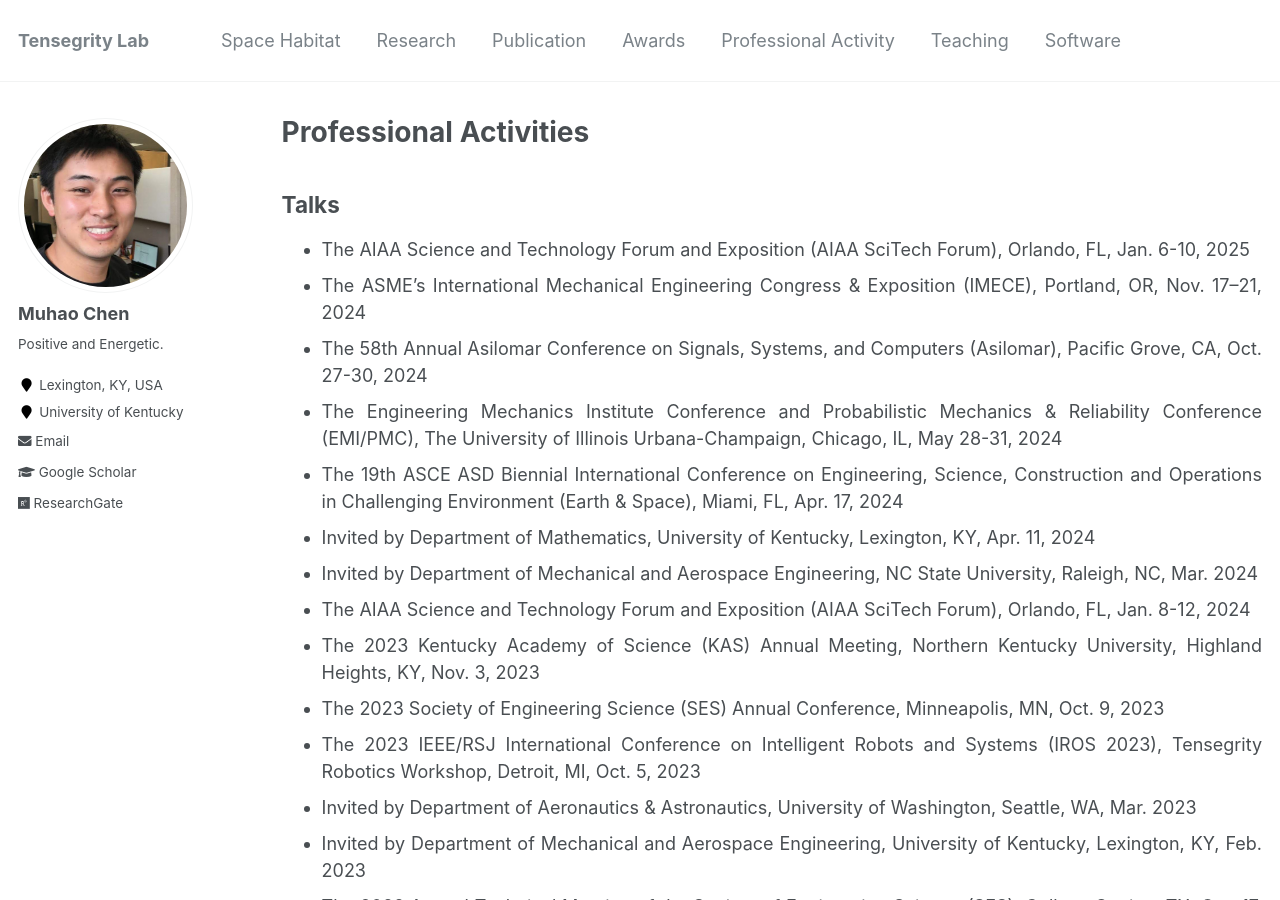
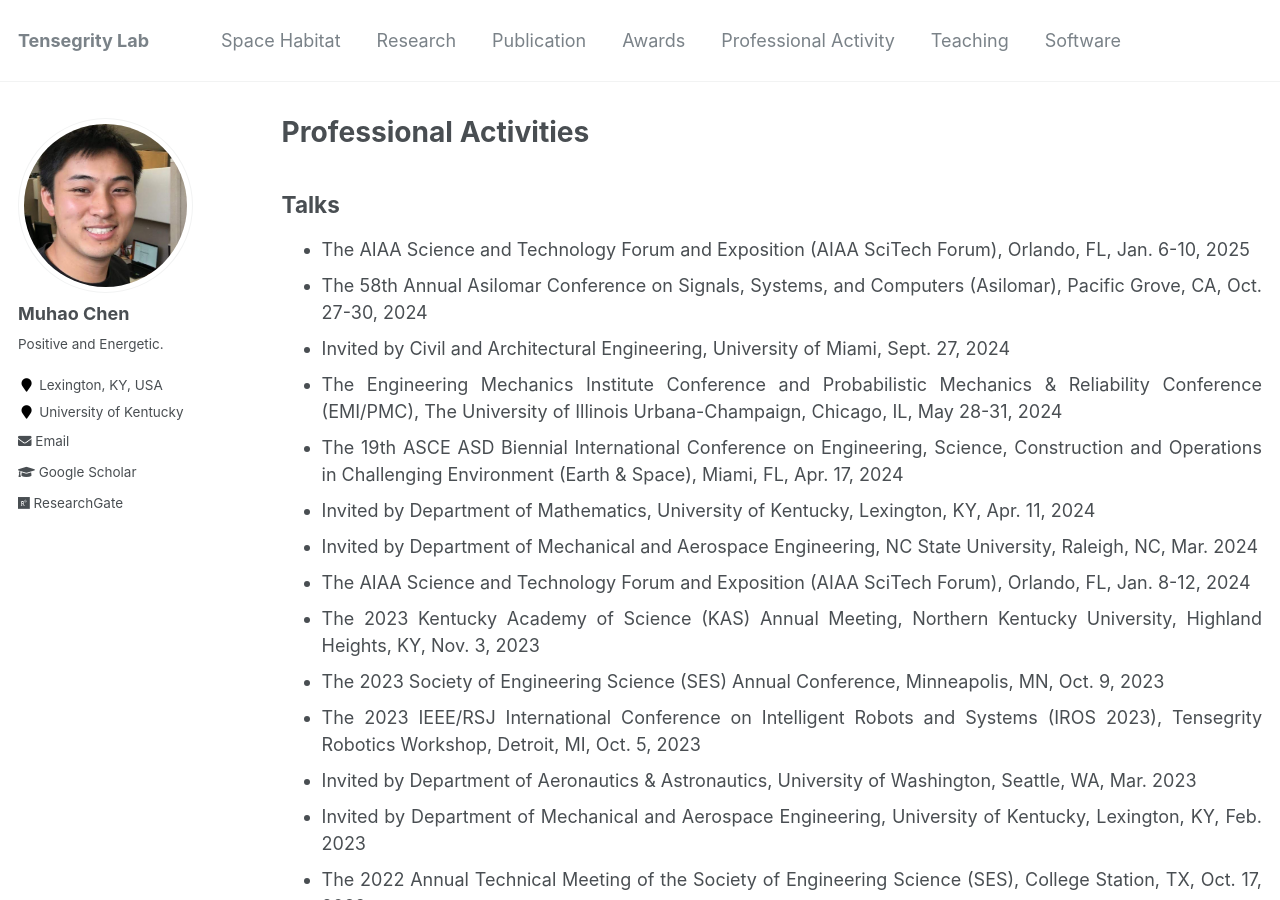
Before and after one commit to Muhao-Chen/muhao-chen.github.io, a Jekyll site: the page built from _pages/professional-activities.md, in a window 1280 px wide and 900 px high. Built offline with Jekyll 4.4.1, drawn with Linux system fonts in a browser that asks for light colours.

Commit message:
Update professional-activities.md

```diff
--- a/_pages/professional-activities.md
+++ b/_pages/professional-activities.md
@@ -14,8 +14,9 @@ toc_max_header: 1
 ## Talks
 <!-- <ol reversed> -->
 - The AIAA Science and Technology Forum and Exposition (AIAA SciTech Forum), Orlando, FL, Jan. 6-10, 2025
-- The ASME's International Mechanical Engineering Congress & Exposition (IMECE), Portland, OR, Nov. 17–21, 2024
+<!-- - The ASME's International Mechanical Engineering Congress & Exposition (IMECE), Portland, OR, Nov. 17–21, 2024 -->
 - The 58th Annual Asilomar Conference on Signals, Systems, and Computers (Asilomar), Pacific Grove, CA, Oct. 27-30, 2024
+- Invited by Civil and Architectural Engineering, University of Miami, Sept. 27, 2024
 - The Engineering Mechanics Institute Conference and Probabilistic Mechanics & Reliability Conference (EMI/PMC), The University of Illinois Urbana-Champaign, Chicago, IL, May 28-31, 2024
 - The 19th ASCE ASD Biennial International Conference on Engineering, Science, Construction and Operations in Challenging Environment (Earth & Space), Miami, FL, Apr. 17, 2024
 <!-- - Invited by Profs. Jing Qin and David Murrugarra,  - Applied Math Seminar, -->
```
